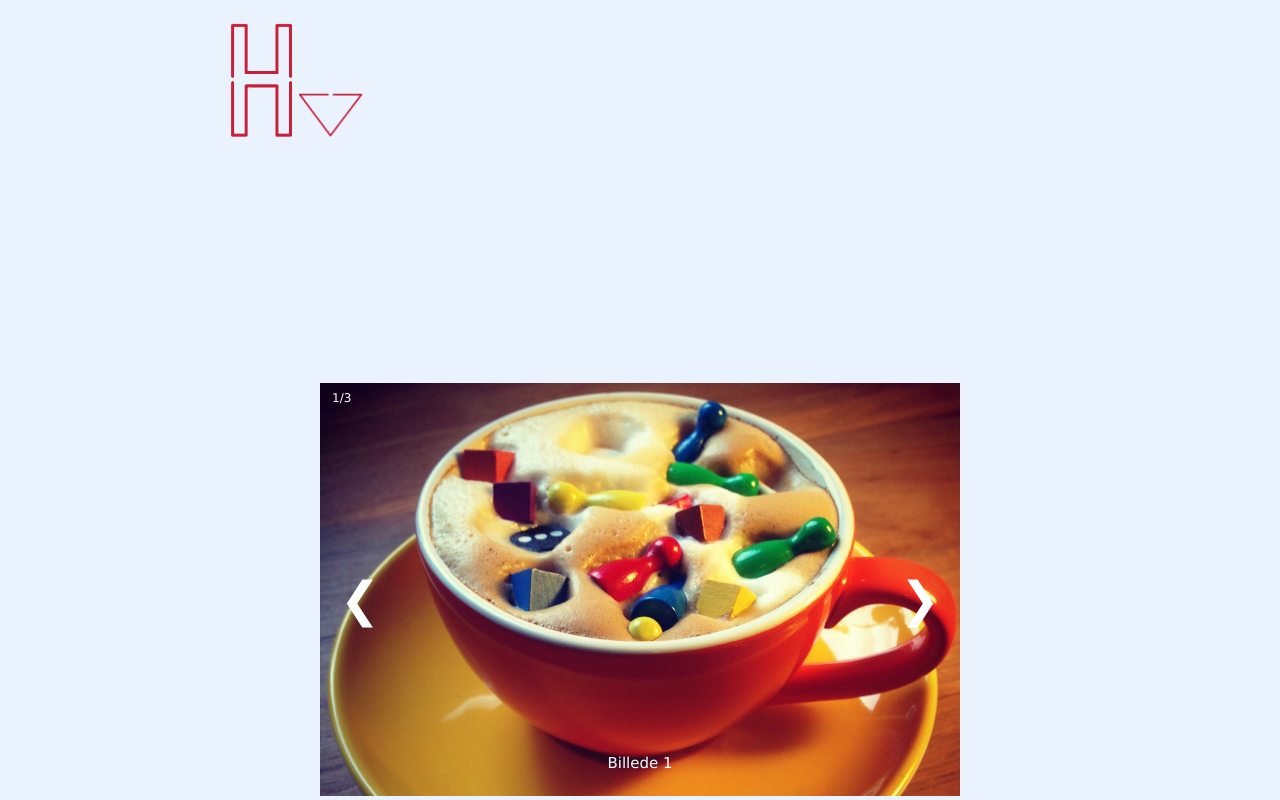
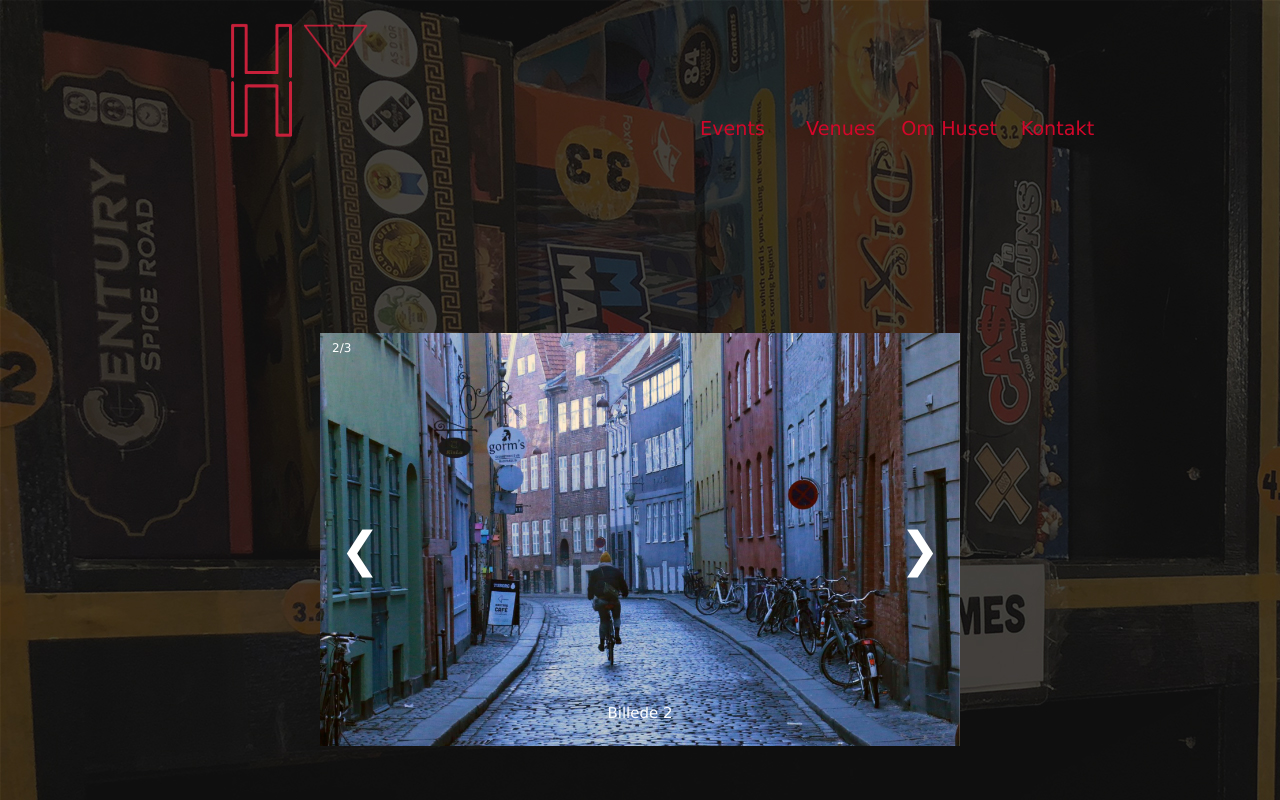
Before and after one commit to stef7528/huet_kbh, a PHP site: page / in a window 1280 px wide. Run offline with PHP 8.4, Linux system fonts and the light colour scheme.

Commit message:
Add files via upload

```diff
--- a/index.html
+++ b/index.html
@@ -8,12 +8,20 @@
     <meta charset="utf-8">
     <meta name="viewport" content="width=device-width, initial-scale=1.0">
     <!--<link rel="stylesheet" href="style.css">-->
+
     <link rel="shortcut icon" href="/favicon.ico" type="image/x-icon">
     <link rel="icon" href="/favicon.ico" type="image/x-icon">
 
-    <link rel="manifest" href="site.webmanifest">
+
+    <!--<link rel="manifest" href="site.webmanifest">-->
     <link rel="mask-icon" href="safari-pinned-tab.svg" color="#5bbad5">
     <meta name="msapplication-TileColor" content="#da532c">
+
+    <link rel="icon" type="image/png" sizes="32x32" href="/favicon-32x32.png">
+    <link rel="manifest" href="/manifest.json">
+    <meta name="msapplication-TileColor" content="#ffffff">
+    <meta name="msapplication-TileImage" content="/ms-icon-144x144.png">
+
     <meta name="theme-color" content="#ffffff">
 
 
@@ -34,7 +42,7 @@
             margin: 0;
             padding: 0;
             font-family: "Avenir", Verdana, sans-serif;
-            background: var(--lyseblaa);
+
 
         }
 
@@ -42,13 +50,28 @@
             min-height: 100vh;
             display: grid;
             grid-template-rows: 1fr auto;
+            /*background: #FFF;*/
+            background-image: url(pics/baggrund.jpg);
+
         }
+
 
         .post-container button {
             display: none;
-            border: solid 2px var(--roed);
-            padding: 5px;
-            width: 50px;
+            border: 2px solid var(--roed);
+            background-color: var(--lyseroed);
+            color: var(--blaa);
+            border-radius: 2em;
+            height: 40px;
+            min-width: 125px;
+            padding: 0 30px;
+            font-size: 16px;
+            cursor: pointer;
+            transition: .5s;
+        }
+
+        .post-container button:hover {
+            background-color: rgb(255, 179, 179);
         }
 
         #indhold {
@@ -98,6 +140,7 @@
             width: 100vw;
             position: relative;
             margin: auto;
+            margin-bottom: 50px;
         }
 
         .slideshow img {
@@ -165,73 +214,15 @@
             }
         }
 
-        @media screen and (min-width:650px) {
-            .slideshow {
-                width: 70vw;
 
-            }
-
-            .data-container {
-                grid-template-columns: 1fr 1fr;
-            }
-
-            .data-container {
-
-                max-width: 600px;
-
-            }
-
-            .mobileNav {
-                width: 600px;
-                margin: 0 auto;
-            }
-
-        }
-
-        @media screen and (min-width:1000px) {
-            .data-container {
-                grid-template-columns: 1fr 1fr 1fr;
-                grid-gap: 20px;
-
-            }
-
-            .data-container {
-
-                max-width: 850px;
-
-            }
-
-            .slideshow {
-                width: 50vw;
-
-            }
-
-            .mobileNav {
-                width: 850px;
-            }
-
-        }
-
-        @media screen and (min-width:1300px) {
-            .slideshow {
-                width: 35vw;
-
-            }
-
-            .data-container {
-
-                max-width: 1300px;
-
-            }
-
-            .mobileNav {
-                width: 1300px;
-            }
-        }
 
         header {
             height: 150px;
             width: 100%;
+            background-color: transparent;
+            margin-bottom: 50px;
+            z-index: 1;
+            pointer-events: all;
         }
 
         .logo {
@@ -248,8 +239,9 @@
             position: relative;
             width: 70px;
             height: 60px;
-            left: 80px;
-            top: 83px;
+            left: 85px;
+            top: 13.5px;
+            /*top: 83px;*/
             background-color: transparent;
             cursor: pointer;
             transition: 0.5s;
@@ -270,7 +261,7 @@
 
         }
 
-        li {
+        .mobile_nav_menu li {
             list-style: none;
             text-align: left;
             padding: 10px;
@@ -311,15 +302,167 @@
             top: 0;
             left: 0;
             text-decoration: none;
-
             z-index: 10;
-
             background-color: #FFF;
-
             opacity: 0;
-
             filter: alpha(opacity=1);
 
+        }
+
+        .desktopNav {
+            display: none;
+        }
+
+        .desktop_nav_menu {
+            list-style-type: none;
+            padding: 0;
+            display: flex;
+            margin: 0;
+            justify-content: space-between;
+            position: relative;
+            z-index: 10;
+            pointer-events: none;
+            top: -33px;
+            left: 30%;
+            width: 70%;
+        }
+
+        .desktop_nav_menu li {
+            display: flex;
+            justify-content: center;
+            width: 30%;
+            max-width: 100px;
+        }
+
+        .desktop_nav_menu a {
+            color: var(--roed);
+            text-decoration: none;
+            font-size: 1.2em;
+
+        }
+
+        .footerContainer {
+            display: grid;
+            grid-template-columns: 1fr 1fr 1fr;
+
+        }
+
+        .footerBox {
+            background-color: white;
+            width: 100%;
+        }
+
+
+        @media screen and (min-width:650px) {
+            .slideshow {
+                width: 70vw;
+
+            }
+
+            .data-container {
+                grid-template-columns: 1fr 1fr;
+            }
+
+            .data-container {
+
+                max-width: 600px;
+
+
+            }
+
+            .navBar {
+                width: 600px;
+                margin: 0 auto;
+            }
+
+            [data-overskrift] {
+                min-height: 99px;
+            }
+
+            .mobile_nav_menu {
+                display: none;
+            }
+
+            .rotatePil {
+                transform: rotate(0);
+            }
+
+            .desktopNav {
+                display: block;
+                width: 100%;
+
+            }
+
+            .desktop_nav_menu {
+                pointer-events: all;
+            }
+
+
+
+
+
+        }
+
+        @media screen and (min-width:800px) {
+            .desktop_nav_menu {
+
+                left: 40%;
+                width: 70%;
+            }
+
+        }
+
+        @media screen and (min-width:1000px) {
+            .data-container {
+                grid-template-columns: 1fr 1fr 1fr;
+                grid-gap: 20px;
+
+            }
+
+            .data-container {
+
+                max-width: 850px;
+
+            }
+
+            .slideshow {
+                width: 50vw;
+
+            }
+
+            .navBar {
+                width: 850px;
+            }
+
+            .desktop_nav_menu {
+
+                left: 55%;
+                width: 50%;
+            }
+
+        }
+
+        @media screen and (min-width:1300px) {
+            .slideshow {
+                width: 50vw;
+
+            }
+
+            .data-container {
+
+                max-width: 1300px;
+
+            }
+
+            .navBar {
+                width: 1300px;
+            }
+
+            .desktop_nav_menu {
+
+                left: 60%;
+                width: 35%;
+            }
         }
     </style>
 </head>
@@ -328,18 +471,36 @@
 
     <header>
 
-        <nav class="mobileNav">
+
+
+
+
+        <nav class="navBar">
 
             <div class="logo">
 
                 <img class="logoPil" src="pics/logoer-04.png">
                 <ul class="mobile_nav_menu">
-                    <li><a href="">Events</a></li>
-                    <li><a href="">Venues</a></li>
-                    <li><a href="">Om Huset</a></li>
-                    <li><a href="">Kontakt</a></li>
+                    <li><a href="events.html">Events</a></li>
+                    <li><a href="#">Venues</a></li>
+                    <li><a href="#">Om Huset</a></li>
+                    <li><a href="#">Kontakt</a></li>
                 </ul>
                 <a class="indexLink" href="index.html"></a>
+
+
+
+
+
+            </div>
+
+            <div class="desktopNav">
+                <ul class="desktop_nav_menu">
+                    <li><a href="events.html">Events</a></li>
+                    <li><a href="#">Venues</a></li>
+                    <li><a href="#">Om Huset</a></li>
+                    <li><a href="#">Kontakt</a></li>
+                </ul>
             </div>
 
 
@@ -395,24 +557,46 @@
             <h2 data-overskrift></h2>
 
             <div>
+                <div class="flex-genre">
+                    <p data-genre></p>
+                    <p data-lokation></p>
+                </div>
 
-                <p data-genre></p>
                 <img data-billede>
                 <!-- <p data-lang-beskrivelse></p>-->
+                <div class="flex-dato">
                     <p data-dato></p>
-                <p data-lokation></p>
+                    <p data-tid></p>
+                </div>
                 <div class="flex-pris">
                     <p data-pris></p>
                     <button data-button>Køb</button>
                 </div>
 
 
+
             </div>
 
-            <!--<div class="divider"></div>-->
+
 
         </article>
     </template>
+
+    <footer>
+
+        <div class="footerCotainer">
+            <div class="footerBox">
+
+            </div>
+            <div class="footerBox">
+
+            </div>
+            <div class="footerBox">
+
+            </div>
+        </div>
+
+    </footer>
 
 
     <script>
@@ -427,6 +611,30 @@
             showSlides(slideNumber += n);
         }
 
+
+
+        function autoSlide() {
+            console.log(slideNumber);
+
+            if (slideNumber < 4) {
+                slideNumber++;
+                console.log("1");
+            }
+            if (slideNumber > 3) {
+                slideNumber = 1;
+                console.log("2");
+            }
+
+
+
+            showSlides(slideNumber);
+            setTimeout(autoSlide, 5000);
+
+
+        }
+
+
+        setTimeout(autoSlide, 5000);
 
 
         function showSlides(n) {
@@ -448,8 +656,9 @@
 
         }
 
+
         async function hentJson() {
-            let myJson = await fetch("http://mboegvald.dk/kea/07-cms/huset/wordpress/wp-json/wp/v2/events/?per_page=6");
+            let myJson = await fetch("http://davidfraenkeldesigns.dk/kea/2-semester/huset/wordpress/wp-json/wp/v2/events/?per_page=6");
             wpJSON = await myJson.json();
             visJson();
         }
@@ -466,38 +676,45 @@
 
                     let klon = myTemplate.cloneNode(true).content;
 
-                if (post.acf.Events == "Film", "Musik", "Art", "Teater", "Stand_up", "Diverse") {
+                    if (post.acf.events == "Film", "Musik", "Art", "Teater", "Stand_up", "Diverse") {
 
-                    klon.querySelector("[data-overskrift]").textContent = post.acf.Titel;
+                        klon.querySelector("[data-overskrift]").textContent = post.acf.titel;
 
-                    klon.querySelector("[data-genre]").textContent = post.acf.Genre;
+                        klon.querySelector("[data-genre]").textContent = post.acf.genre;
 
-                    klon.querySelector("[data-billede]").src = post.acf.Billede;
+                        klon.querySelector("[data-billede]").src = post.acf.billede;
 
                         /* klon.querySelector("[data-lang-beskrivelse]").textContent = post.acf.Lang_beskrivelse;*/
 
-                    klon.querySelector("[data-lokation]").textContent = "Sted: " + post.acf.Lokation;
+                        klon.querySelector("[data-lokation]").textContent = "Sted: " + post.acf.sted;
 
-                    klon.querySelector("[data-pris]").textContent = "Pris: " + post.acf.Pris + ",-";
+                        klon.querySelector("[data-pris]").textContent = "Pris: " + post.acf.pris + ",-";
 
-                    if (post.acf.Buy == true) {
+                        klon.querySelector("[data-dato]").textContent = post.acf.dato;
+
+                        klon.querySelector("[data-tid]").textContent = "Kl. " + post.acf.tid;
+
+                        if (post.acf.buy == true) {
 
                             klon.querySelector("[data-button]").style.display = "block";
 
+
                         }
+
+                        klon.querySelector(".post-container").addEventListener("click", () => {
+                            window.location.href = "singleview.html?id=" + post.id;
+                            console.log(post.id);
+                        });
+
+                        dest.appendChild(klon);
+
                     }
 
 
-                dest.appendChild(klon);
+                }
 
-            })
+            )
         }
-        document.querySelector(".logoPil").addEventListener("click", toggleMenu);
-
-        document.querySelector(".logoPil").addEventListener("click", function() {
-            event.stopPropagation();
-        });
-
 
         function toggleMenu() {
             document.querySelector(".logoPil").classList.toggle("rotatePil");
@@ -506,6 +723,11 @@
             document.querySelector("ul").classList.toggle("open_nav");
 
         }
+        document.querySelector(".logoPil").addEventListener("click", toggleMenu);
+
+        document.querySelector(".logoPil").addEventListener("click", function() {
+            event.stopPropagation();
+        });
     </script>
 
 </body>
```
Also changed, not shown: other parts of index.html (+36 -10 lines), events.html (+5 -21 lines), README.md, singleview.html (line endings or trailing spaces), style.css (line endings or trailing spaces). Lines whose indentation alone changed are shown as unchanged.
